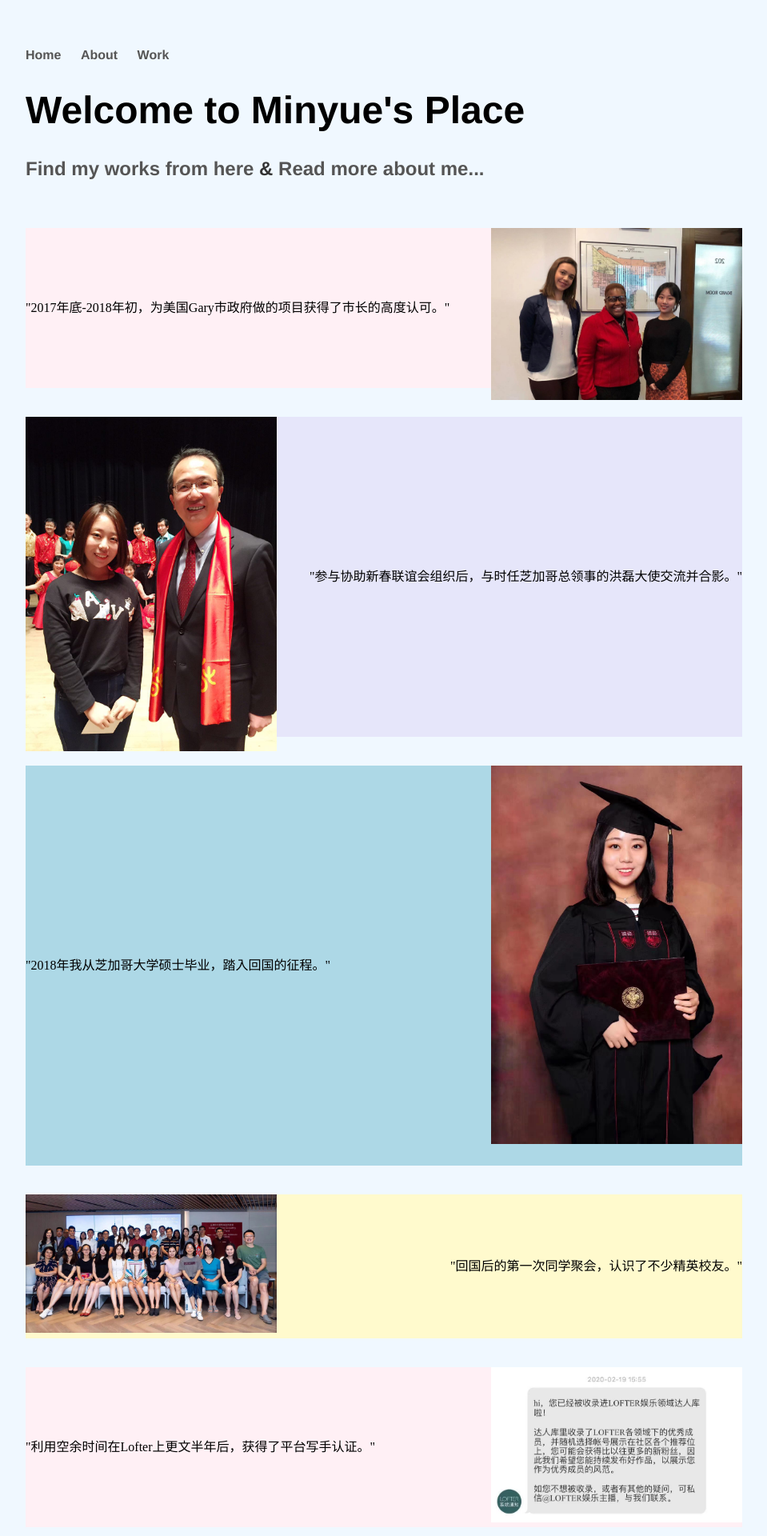
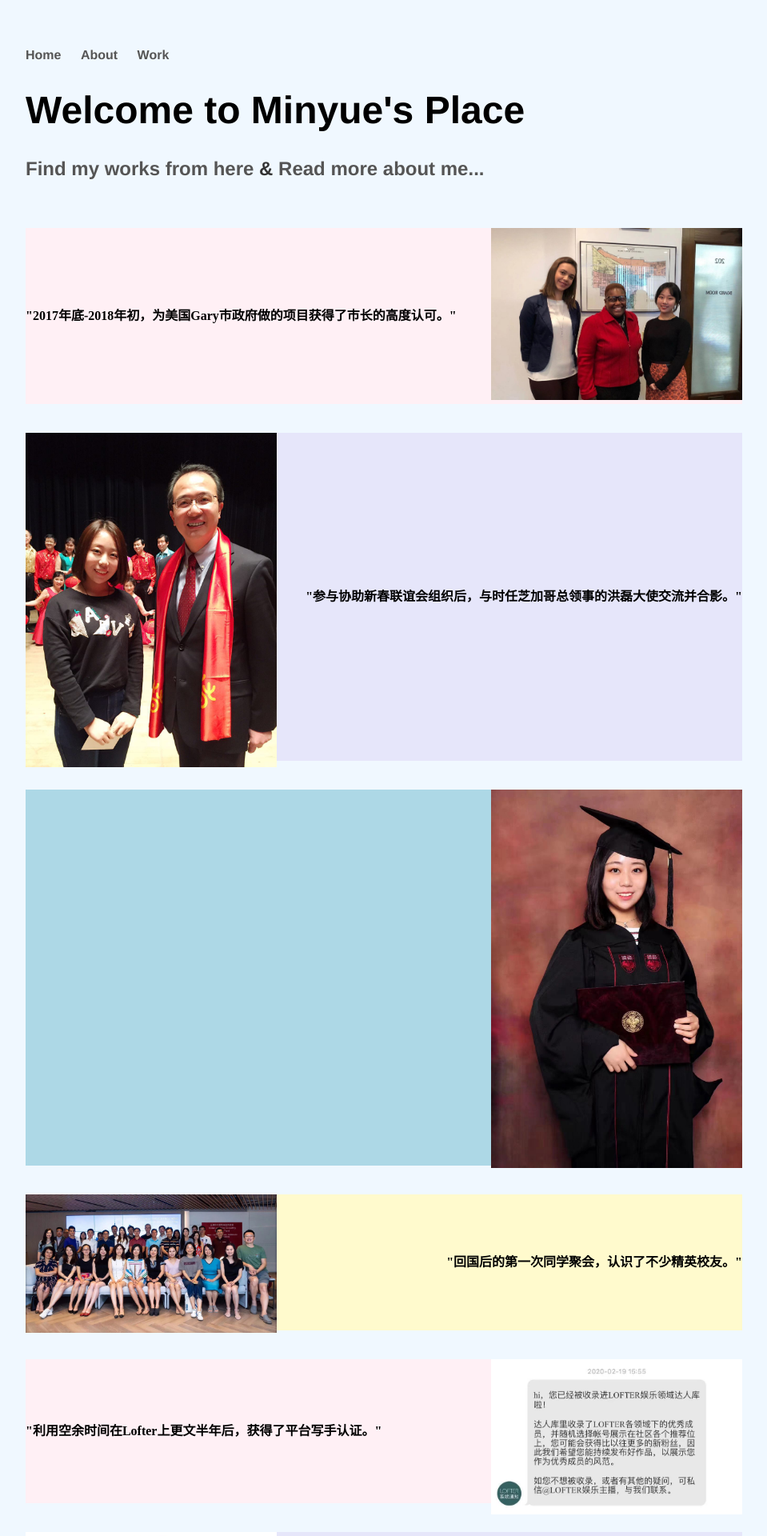
Before and after one commit to micki0519/micki0519.github.io, a Jekyll site: the page built from index.html, in a window 1280 px wide. Shown: the top 1920 px of the page at 80% size, without its empty margins (160-1119 px from the left). Built offline with Jekyll 4.4.1, drawn with Linux system fonts in a browser that asks for light colours.

Commit message:
Update default.html

```diff
--- a/_layouts/default.html
+++ b/_layouts/default.html
@@ -8,35 +8,35 @@
 				body{
 				background-color:AliceBlue
 				}
-				.box1{text-align:left;height:200px;line-height:200px;background:LavenderBLush;}
-				.pic1{width:400px;height:200px;float:right;}
+				.box1{text-align:left;height:220px;line-height:220px;background:LavenderBLush;font-weight: bold;}
+				.pic1{width:400px;height:220px;float:right;}
 				.pic1{width:100%}
 
-				.box2{text-align:right;height:400px;line-height:400px;background:Lavender;}
-				.pic2{width:600px;height:400px;float:left;}
+				.box2{text-align:right;height:410px;line-height:410px;background:Lavender;font-weight: bold;}
+				.pic2{width:600px;height:410px;float:left;}
 				.pic2{width:100%}
 
-				.box3{text-align:left;height:500px;line-height:500px;background:LightBlue;}
-				.pic3{width:600px;height:500px;float:right;}
+				.box3{text-align:left;height:470px;line-height:4700px;background:LightBlue;font-weight: bold;}
+				.pic3{width:600px;height:470px;float:right;}
 				.pic3{width:100%}
 
-				.box4{text-align:right;height:180px;line-height:180px;background:LemonChiffon;}
-				.pic4{width:600px;height:180px;float:left;}
+				.box4{text-align:right;height:170px;line-height:170px;background:LemonChiffon;font-weight: bold;}
+				.pic4{width:600px;height:170px;float:left;}
 				.pic4{width:100%}
 
-				.box5{text-align:left;height:200px;line-height:200px;background:LavenderBLush;}
-				.pic5{width:600px;height:200px;float:right;}
+				.box5{text-align:left;height:180px;line-height:180px;background:LavenderBLush;font-weight: bold;}
+				.pic5{width:600px;height:180px;float:right;}
 				.pic5{width:100%}
 
-				.box6{text-align:right;height:300px;line-height:300px;background:Lavender;}
+				.box6{text-align:right;height:310px;line-height:310px;background:Lavender;font-weight: bold;}
 				.pic6{width:600px;height:300px;float:left;}
 				.pic6{width:100%}
 
-				.box7{text-align:left;height:400px;line-height:400px;background:LightBlue;}
+				.box7{text-align:left;height:440px;line-height:440px;background:LightBlue;font-weight: bold;}
 				.pic7{width:600px;height:400px;float:right;}
 				.pic7{width:100%}
 
-				.box8{text-align:right;height:400px;line-height:400px;background:LemonChiffon;}
+				.box8{text-align:right;height:390px;line-height:390px;background:LemonChiffon;font-weight: bold;}
 				.pic8{width:600px;height:400px;float:left;}
 				.pic8{width:100%}
 
```
